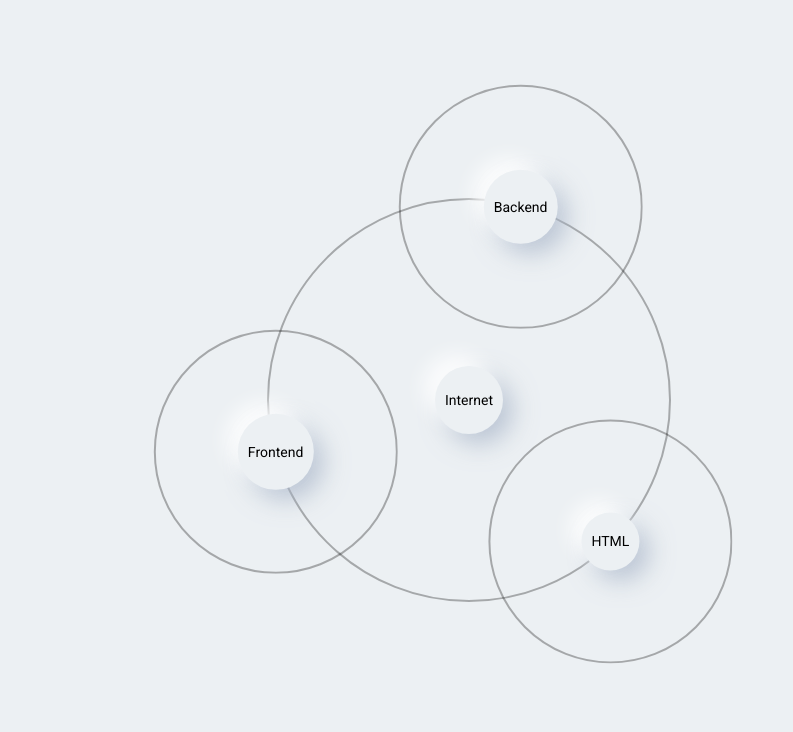
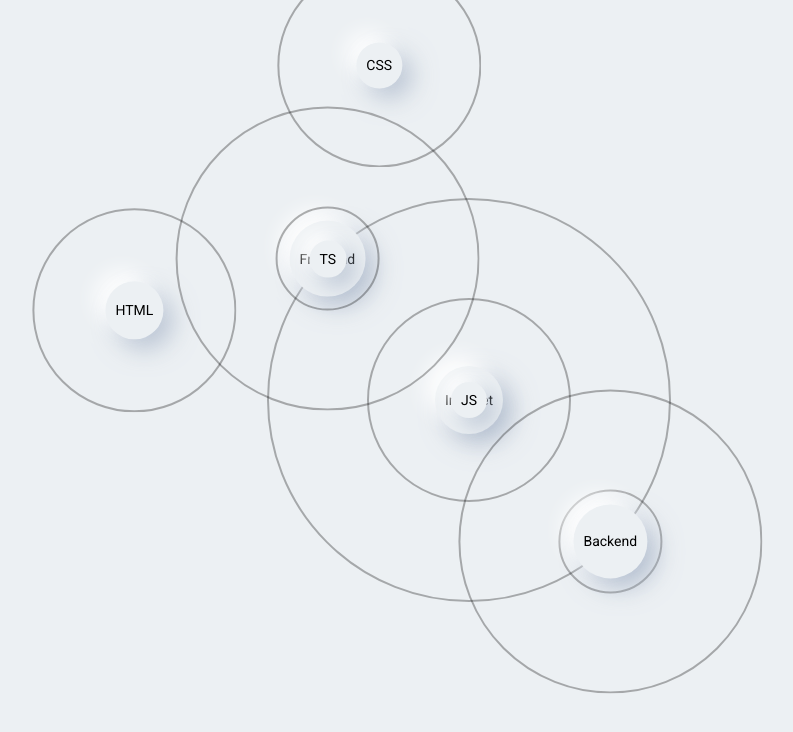
Before and after one commit to Offllane/skillSchema, a website with bundled scripts: page index.html in a window 1280 px wide. Shown: the whole page, without its empty margins (171-964 px from the left). Built offline with nearby package versions, Linux system fonts and the light colour scheme.

Commit message:
add calculation for skill node orbit width, using skillNode depth level

```diff
--- a/src/styles/main.scss
+++ b/src/styles/main.scss
@@ -45,7 +45,6 @@ body {
 
 .skill-node {
   @include skill-node;
-  //animation: rotate 40s linear infinite;
 
   .container {
     position: relative;
--- a/src/typeScript/data.js
+++ b/src/typeScript/data.js
@@ -11,23 +11,28 @@ export const startData = [
     },
     {
         id: 3,
-        parentNodeId: 0,
+        parentNodeId: 1,
         nodeTitle: 'HTML'
     },
-    // {
-    //   id: 4,
-    //   parentNodeId: 1,
-    //   nodeTitle: 'CSS'
-    // },
-    // {
-    //   id: 5,
-    //   parentNodeId: 1,
-    //   nodeTitle: 'JS'
-    // },
-    // {
-    //   id: 6,
-    //   parentNodeId: 5,
-    //   nodeTitle: 'TS'
-    // },
+    {
+        id: 4,
+        parentNodeId: 1,
+        nodeTitle: 'CSS'
+    },
+    {
+        id: 5,
+        parentNodeId: 1,
+        nodeTitle: 'JS'
+    },
+    {
+        id: 6,
+        parentNodeId: 5,
+        nodeTitle: 'TS'
+    },
+    {
+        id: 7,
+        parentNodeId: 5,
+        nodeTitle: 'TS'
+    },
 ];
 //# sourceMappingURL=data.js.map
--- a/src/typeScript/main.js
+++ b/src/typeScript/main.js
@@ -1,7 +1,7 @@
 import { startData } from "./data.js";
 import { SkillNode } from "./models/skillNode.js";
 console.log(startData);
-startData.forEach(skillNode => {
+startData.forEach((skillNode) => {
     const sameLevelSkillNodes = startData.filter(_skillNode => _skillNode.parentNodeId === skillNode.parentNodeId);
     skillNode.sameLevelSkillNodesQuantity = sameLevelSkillNodes.length;
     new SkillNode(skillNode);
--- a/src/typeScript/main.ts
+++ b/src/typeScript/main.ts
@@ -3,7 +3,7 @@ import { SkillNode} from "./models/skillNode.js";
 
 console.log(startData);
 
-startData.forEach(skillNode => {
+startData.forEach((skillNode: ISkillNode) => {
   const sameLevelSkillNodes = startData.filter(_skillNode => _skillNode.parentNodeId === skillNode.parentNodeId);
   skillNode.sameLevelSkillNodesQuantity = sameLevelSkillNodes.length;
 
--- a/src/typeScript/models/skillNode.js
+++ b/src/typeScript/models/skillNode.js
@@ -1,7 +1,9 @@
-import { SkillNodeElements } from "./SkillNodeElements.js";
+import { SkillNodeElements } from "./skillNodeElements.js";
+import { startData } from "../data.js";
 export class SkillNode {
     constructor(skillNodeData) {
         this.rotationPeriod = 40; // animation time
+        this.orbitWidth = 400;
         this.skillNodeElements = new SkillNodeElements();
         this.id = skillNodeData.id;
         this.parentNodeId = skillNodeData.parentNodeId;
@@ -13,6 +15,7 @@ export class SkillNode {
         this.skillNodeElements.createNodeStructure(this);
         this.skillNodeElements.addNodeToSchema(this.parentNodeId);
         this.setNodeStartPositionUsingDelay(this.getCurrentOrderPosition());
+        this.setOrbitWidth(this.getCurrentDepthLevel());
     }
     setNodeStartPositionUsingDelay(currentOrderPosition) {
         const delayBetweenNodes = this.rotationPeriod / this.sameLevelSkillNodesQuantity;
@@ -23,5 +26,26 @@ export class SkillNode {
         const sameLevelSkillNodes = parentNodeChildren.filter((htmlElement) => htmlElement.classList.contains('skill-node'));
         return sameLevelSkillNodes.length;
     }
+    setOrbitWidth(currentNodeDepthLevel) {
+        this.skillNodeElements.setOrbitWidth(SkillNode.calculateOrbitWidth(currentNodeDepthLevel));
+    }
+    static calculateOrbitWidth(currentNodeDepthLevel) {
+        return 400 - currentNodeDepthLevel * 100;
+    }
+    getCurrentDepthLevel() {
+        let depthLevel = 1;
+        let parentSkillNode = this.getParentSkillNode(this.parentNodeId);
+        while (parentSkillNode) {
+            parentSkillNode = this.getParentSkillNode(parentSkillNode.parentNodeId);
+            depthLevel += 1;
+        }
+        return depthLevel;
+    }
+    getParentSkillNode(nodeId) {
+        if (nodeId === 0) {
+            return null;
+        }
+        return startData.find(skillNode => skillNode.id == nodeId);
+    }
 }
 //# sourceMappingURL=skillNode.js.map
--- a/src/typeScript/models/SkillNodeElements.js
+++ b/src/typeScript/models/skillNodeElements.js
@@ -1,6 +1,9 @@
 export class SkillNodeElements {
     set animationDelay(animationDelay) {
         this.skillNodeElement.style.animationDelay = `${animationDelay}s`;
+    }
+    setOrbitWidth(orbitWidth) {
+        this.orbitElement.style.width = `${orbitWidth}px`;
     }
     /**
      * create structure like this
@@ -15,7 +18,7 @@ export class SkillNodeElements {
         this.createSkillNodeElement(skillNode.rotationPeriod);
         this.createContainerElement(skillNode.id);
         this.createNodeTitleElement(skillNode.nodeTitle);
-        this.createOrbitElement();
+        this.createOrbitElement(skillNode.orbitWidth);
     }
     createSkillNodeElement(rotationPeriod) {
         this.skillNodeElement = document.createElement('div');
@@ -33,9 +36,10 @@ export class SkillNodeElements {
         this.nodeTitleElement.innerText = title;
         this.containerElement.appendChild(this.nodeTitleElement);
     }
-    createOrbitElement() {
+    createOrbitElement(orbitWidth) {
         this.orbitElement = document.createElement('div');
         this.orbitElement.classList.add('orbit');
+        this.orbitElement.style.width = `${orbitWidth}px`;
         this.containerElement.appendChild(this.orbitElement);
     }
     /**
@@ -51,4 +55,4 @@ export class SkillNodeElements {
         parentNode.appendChild(this.skillNodeElement);
     }
 }
-//# sourceMappingURL=SkillNodeElements.js.map
+//# sourceMappingURL=skillNodeElements.js.map
```
Also changed, not shown: src/typeScript/data.ts (+22 -17 lines), src/typeScript/interfaces.ts (+7 -3 lines), src/typeScript/models/skillNode.ts (+31 -3 lines), src/typeScript/models/skillNodeElements.ts (renamed from src/typeScript/models/SkillNodeElements.ts, +8 -4 lines).
